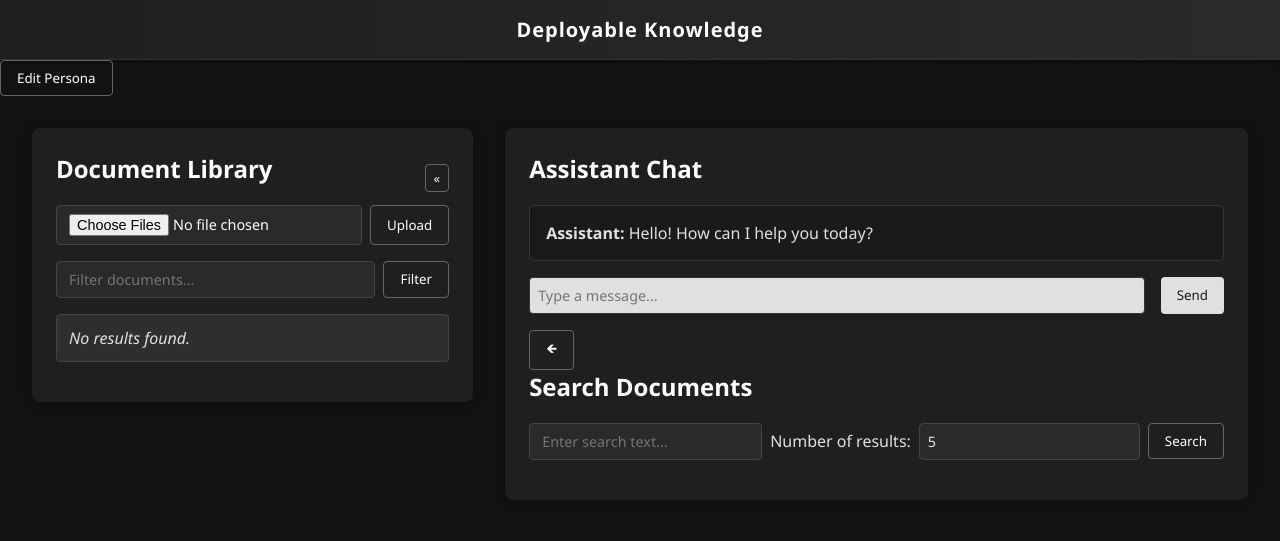
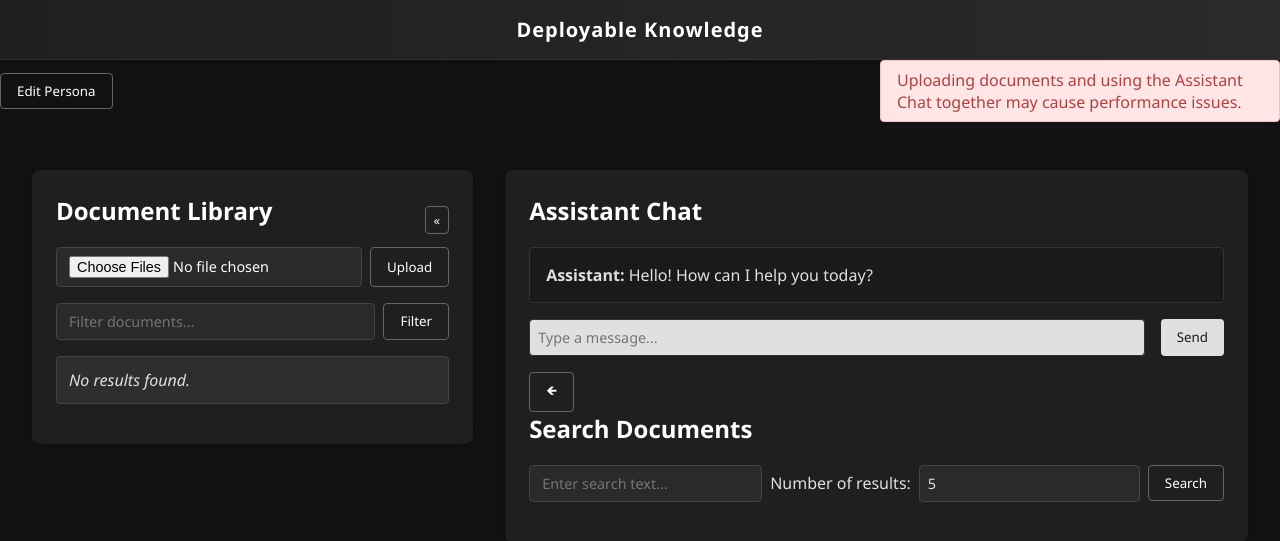
Before and after one commit to sage-bomb/Deployable-Knowledge, a FastAPI app: page / in a window 1280 px wide. Shown: the top 541 px of the page. Run offline with FastAPI, Linux system fonts and the light colour scheme; data that the repository does not hold is empty.

Commit message:
message about computational concerns for multiple tasks added

```diff
--- a/app/static/css/style.css
+++ b/app/static/css/style.css
@@ -181,6 +181,21 @@ li:hover {
   background-color: var(--accent-blue-hover);
 }
 
+/* === Warning Messages === */
+
+.warning-box {
+      background-color: #ffe5e5;
+      color: #a94442;
+      border: 1px solid #f5c2c7;
+      border-radius: 4px;
+      padding: 0.5em 1em;
+      font-size: 1em;
+      max-width: 400px;
+      box-sizing: border-box;
+      display: inline-block;
+      vertical-align: middle;
+}
+
 /* === Modal === */
 
 .modal {
--- a/app/templates/index.html
+++ b/app/templates/index.html
@@ -9,7 +9,6 @@
     <script type="module" src="/static/js/marked.min.js"></script>
   </head>
   <body>
-
     <div class="top-banner">Deployable Knowledge</div>
 
     <!-- Confirmation Modal -->
@@ -26,22 +25,41 @@
     <div id="persona-modal" class="modal hidden">
       <div class="modal-content">
         <h2>Edit Prompt Persona</h2>
-    <textarea id="persona-text" rows="10" placeholder="Enter system prompt here..."></textarea>
+        <textarea
+          id="persona-text"
+          rows="10"
+          placeholder="Enter system prompt here..."
+        ></textarea>
         <div class="modal-actions">
           <button id="save-persona-btn">Save</button>
           <button id="close-persona-btn">Cancel</button>
         </div>
       </div>
     </div>
+
+    <div
+      style="display: flex; align-items: center; gap: 1em; margin-bottom: 1em"
+    >
       <button id="open-persona-btn">Edit Persona</button>
+      <!-- Warning -->
+      <div
+        id="warning"
+        class="warning-box"
+        style="margin: 0; margin-left: auto"
+      >
+        Uploading documents and using the Assistant Chat together may cause
+        performance issues.
+      </div>
+    </div>
 
     <div class="container">
-
       <div id="doc-panel-wrapper" class="column-wrapper">
         <div class="column" id="doc-manager">
           <div class="header-row">
             <h2>Document Library</h2>
-      <button id="toggle-docs-btn" title="Minimize Document Library">«</button>
+            <button id="toggle-docs-btn" title="Minimize Document Library">
+              «
+            </button>
           </div>
 
           <form id="upload-form" method="post" enctype="multipart/form-data">
@@ -52,7 +70,11 @@
           <div id="upload-status" class="status-text"></div>
 
           <form id="filter-form">
-      <input type="text" id="filter-input" placeholder="Filter documents..." />
+            <input
+              type="text"
+              id="filter-input"
+              placeholder="Filter documents..."
+            />
             <button type="submit">Filter</button>
           </form>
 
@@ -66,17 +88,25 @@
       <div class="column">
         <h2>Assistant Chat</h2>
         <div id="chat-box" class="chat-box">
-      <div><strong>Assistant:</strong> Hello! How can I help you today?</div>
+          <div>
+            <strong>Assistant:</strong> Hello! How can I help you today?
+          </div>
         </div>
         <form id="chat-form">
           <input type="text" id="user-input" placeholder="Type a message..." />
           <button type="submit" id="submit-button">Send</button>
         </form>
         <div id="search-panel-wrapper" class="column-wrapper">
-      <button id="toggle-search-btn" title="Minimize Search Results">🡸</button>
+          <button id="toggle-search-btn" title="Minimize Search Results">
+            🡸
+          </button>
           <h2>Search Documents</h2>
           <form id="search-form">
-        <input type="text" id="search-query" placeholder="Enter search text..." />
+            <input
+              type="text"
+              id="search-query"
+              placeholder="Enter search text..."
+            />
             <label for="top-k-select">Number of results:</label>
             <select id="top-k-select">
               <option value="5">5</option>
@@ -88,6 +118,6 @@
           <div id="search-results"></div>
         </div>
       </div>
-
+    </div>
   </body>
 </html>
```
Lines whose indentation alone changed are shown as unchanged.
